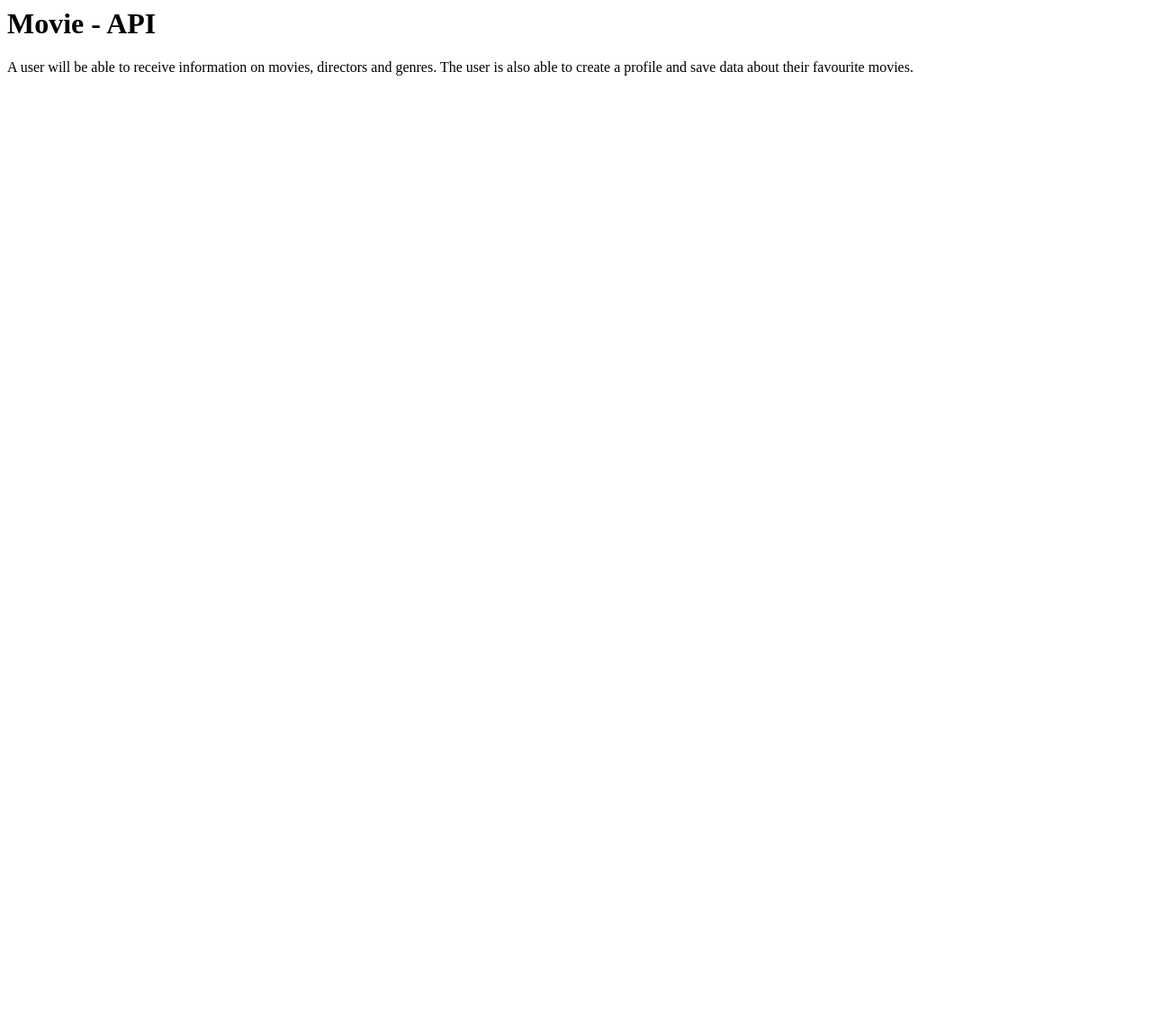
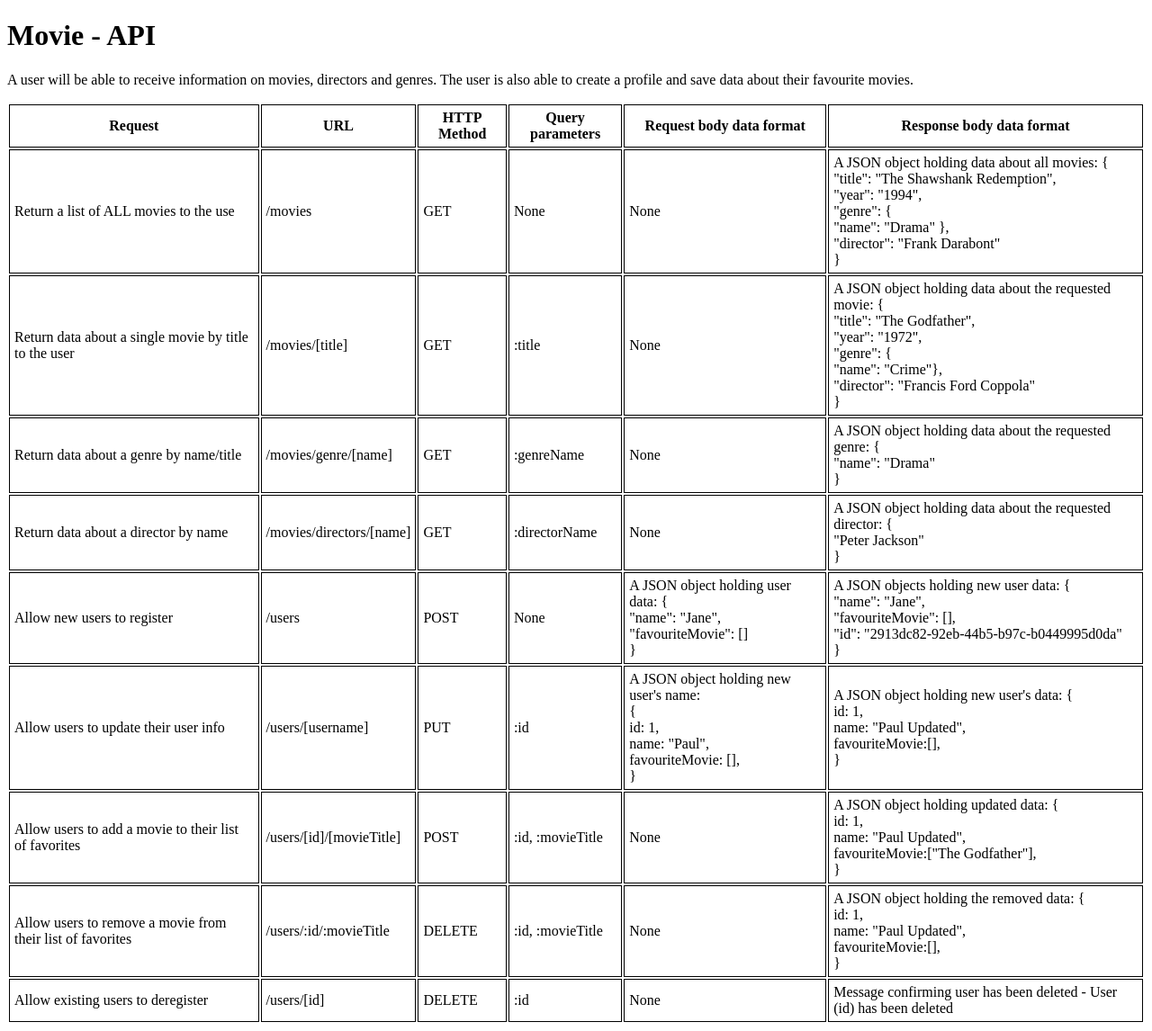
Before and after one commit to lamptissue/Movie_API, a website: page public/documentation.html in a window 1280 px wide. Shown: the whole page at 90% size. Before the commit the page ends 800 px from the top, so only its background shows below. Drawn offline with Linux system fonts and the light colour scheme.

Commit message:
Updated documentation

```diff
--- /dev/null
+++ b/public/css/styles.css
@@ -0,0 +1,4 @@
+th, td {
+    border: 1px solid black;
+    padding: 5px;
+}
--- a/public/documentation.html
+++ b/public/documentation.html
@@ -1,3 +1,165 @@
-<h1>Movie - API</h1>
+<!DOCTYPE html>
+<html lang="en"></html>
+<head>
+  <meta charset="utf-8" />
+  <meta name="viewport" content="width=device-width, initial-scale=1" />
+  <title>Documentation</title>
+  <link rel="stylesheet" href="css/styles.css" />
+</head>
+<html>
+  <body>
+    <header><h1>Movie - API</h1></header>
 
-A user will be able to receive information on movies, directors and genres. The user is also able to create a profile and save data about their favourite movies.
+    <main>
+      <p>
+        A user will be able to receive information on movies, directors and
+        genres. The user is also able to create a profile and save data about
+        their favourite movies.
+      </p>
+      <table>
+        <tr>
+          <th>Request</th>
+          <th>URL</th>
+          <th>HTTP Method</th>
+          <th>Query parameters</th>
+          <th>Request body data format</th>
+          <th>Response body data format</th>
+        </tr>
+        <tr>
+          <td>Return a list of ALL movies to the use</td>
+          <td>/movies</td>
+          <td>GET</td>
+          <td>None</td>
+          <td>None</td>
+          <td>
+            A JSON object holding data about all movies: {<br />
+            "title": "The Shawshank Redemption",<br />
+            "year": "1994",<br />
+            "genre": {<br />
+            "name": "Drama" },<br />
+            "director": "Frank Darabont" <br />}
+          </td>
+        </tr>
+        <tr>
+          <td>Return data about a single movie by title to the user</td>
+          <td>/movies/[title]</td>
+          <td>GET</td>
+          <td>:title</td>
+          <td>None</td>
+          <td>
+            A JSON object holding data about the requested movie: { <br />
+            "title": "The Godfather",<br />
+            "year": "1972",<br />
+            "genre": {<br />
+            "name": "Crime"},<br />
+            "director": "Francis Ford Coppola"<br />
+            }
+          </td>
+        </tr>
+        <tr>
+          <td>Return data about a genre by name/title</td>
+          <td>/movies/genre/[name]</td>
+          <td>GET</td>
+          <td>:genreName</td>
+          <td>None</td>
+          <td>
+            A JSON object holding data about the requested genre: {<br />
+            "name": "Drama"<br />
+            }
+          </td>
+        </tr>
+        <tr>
+          <td>Return data about a director by name</td>
+          <td>/movies/directors/[name]</td>
+          <td>GET</td>
+          <td>:directorName</td>
+          <td>None</td>
+          <td>
+            A JSON object holding data about the requested director: { <br />
+            "Peter Jackson"<br />
+            }
+          </td>
+        </tr>
+        <tr>
+          <td>Allow new users to register</td>
+          <td>/users</td>
+          <td>POST</td>
+          <td>None</td>
+          <td>
+            A JSON object holding user data: { <br />
+            "name": "Jane", <br />
+            "favouriteMovie": []<br />
+            }
+          </td>
+          <td>
+            A JSON objects holding new user data: { <br />
+            "name": "Jane",<br />
+            "favouriteMovie": [],<br />
+            "id": "2913dc82-92eb-44b5-b97c-b0449995d0da"<br />
+            }
+          </td>
+        </tr>
+        <tr>
+          <td>Allow users to update their user info</td>
+          <td>/users/[username]</td>
+          <td>PUT</td>
+          <td>:id</td>
+          <td>
+            A JSON object holding new user's name: <br />
+            {<br />
+            id: 1,<br />
+            name: "Paul",<br />
+            favouriteMovie: [],<br />
+            }
+          </td>
+          <td>
+            A JSON object holding new user's data: {<br />
+            id: 1,<br />
+            name: "Paul Updated",<br />
+            favouriteMovie:[],<br />
+            }
+          </td>
+        </tr>
+        <tr>
+          <td>Allow users to add a movie to their list of favorites</td>
+          <td>/users/[id]/[movieTitle]</td>
+          <td>POST</td>
+          <td>:id, :movieTitle</td>
+          <td>None</td>
+          <td>
+            A JSON object holding updated data: {<br />
+            id: 1,<br />
+            name: "Paul Updated",<br />
+            favouriteMovie:["The Godfather"],<br />
+            }
+          </td>
+        </tr>
+        <tr>
+          <td>Allow users to remove a movie from their list of favorites</td>
+          <td>/users/:id/:movieTitle</td>
+          <td>DELETE</td>
+          <td>:id, :movieTitle</td>
+          <td>None</td>
+          <td>
+            A JSON object holding the removed data: {<br />
+            id: 1,<br />
+            name: "Paul Updated",<br />
+            favouriteMovie:[],<br />
+            }
+          </td>
+        </tr>
+        <tr>
+          <td>Allow existing users to deregister</td>
+          <td>/users/[id]</td>
+          <td>DELETE</td>
+          <td>:id</td>
+          <td>None</td>
+          <td>
+            Message confirming user has been deleted - User (id) has been
+            deleted
+          </td>
+        </tr>
+      </table>
+    </main>
+  </body>
+</html>
```
